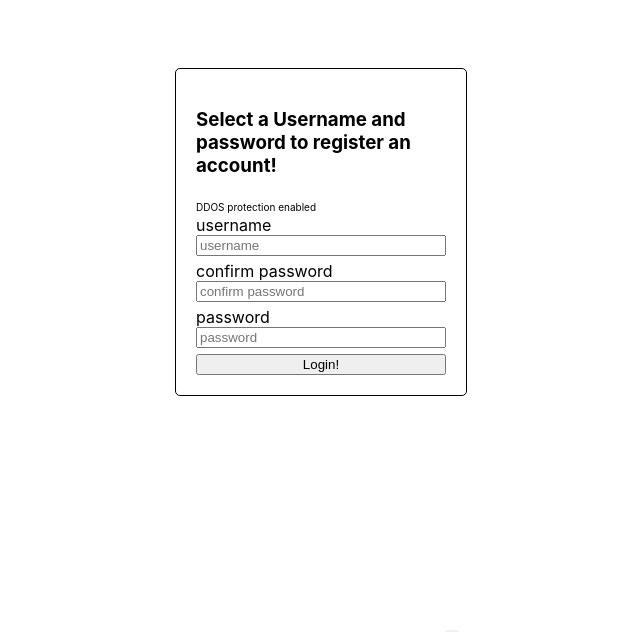
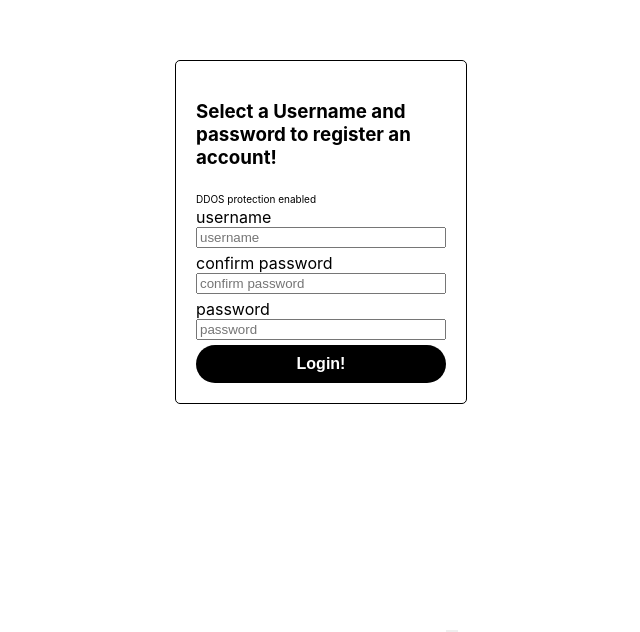
Before and after one commit to CD-Mackay/bad_ui_battles, a React (Create React App) app in the folder ddos-proof-auth/: page / in a window 1280 px wide. Shown: the part 168-800 px from the top of the page, without its empty margins (319-959 px from the left). Built offline with nearby package versions, Linux system fonts and the light colour scheme.

Commit message:
style button

```diff
--- a/ddos-proof-auth/src/App.css
+++ b/ddos-proof-auth/src/App.css
@@ -17,6 +17,14 @@
 #login-button {
   width: 250px;
   margin: 0 auto;
+  color: white;
+  background-color: black;
+  border-radius: 25px;
+  border: none;
+  padding-top: 10px;
+  padding-bottom: 10px;
+  font-size: medium;
+  font-weight: bold;
 }
 
 .form-wrapper {
```
